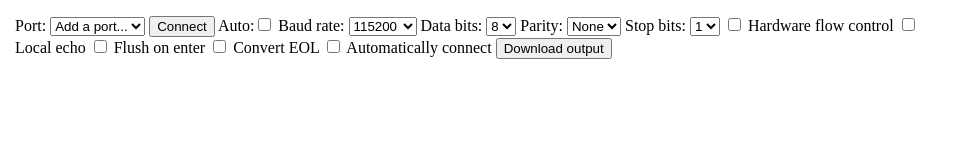
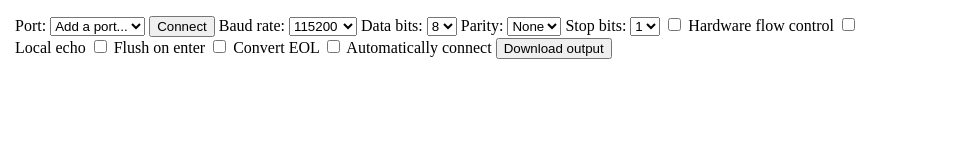
Before and after one commit to GoogleChromeLabs/serial-terminal, a website: page src/index.html in a window 1280 px wide. Shown: the whole page, without its empty margins (0-963 px from the left). Drawn offline with Linux system fonts and the light colour scheme.

Commit message:
Remove duplicate checkbox

```diff
--- a/src/index.html
+++ b/src/index.html
@@ -27,7 +27,7 @@
   <select id="ports">
     <option value="prompt">Add a port...</option>
   </select>
-  <button id="connect">Connect</button> Auto:<input id="auto" type="checkbox">
+  <button id="connect">Connect</button>
   <label for="baudrate">Baud rate:</label>
   <select id="baudrate">
     <option value="9600">9600</option>
```
